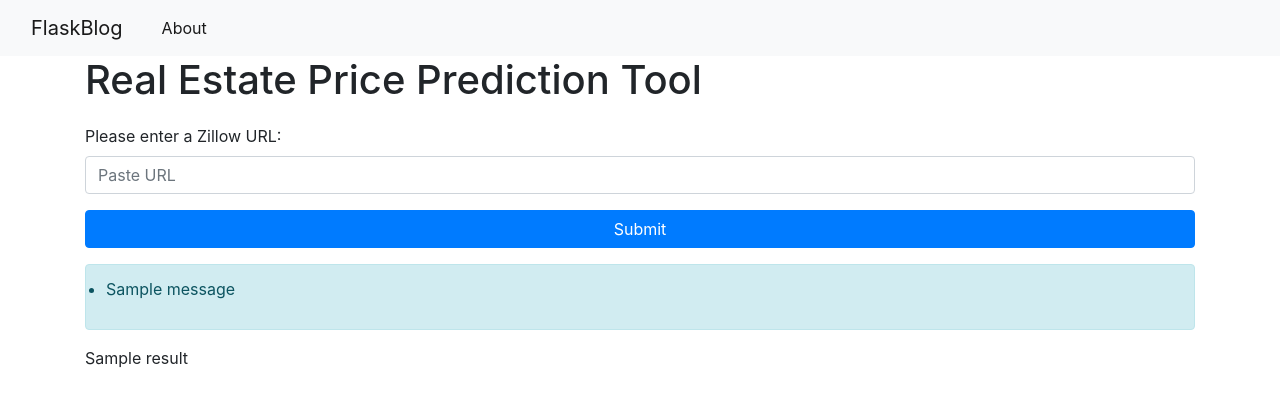
After one commit to adensattler/REPA, a Flask app: template Main/templates/home.html in a window 1280 px wide. The commit adds this page. Shown: the top 407 px of the page. Run offline with Flask 3, Linux system fonts and the light colour scheme; the template is opened without the code that fills it: most values are stand-ins (such as "Sample title", 1, 10 or a date in 2020); one stand-in notice (Sample message) is shown; some libraries are stand-ins or nearby versions.

Commit message:
Add experimental home page

```diff
--- a/Main/templates/base.html
+++ b/Main/templates/base.html
@@ -1,21 +1,40 @@
-<!doctype html>
+<!DOCTYPE html>
 <html lang="en">
   <head>
     <!-- Required meta tags -->
-    <meta charset="utf-8">
-    <meta name="viewport" content="width=device-width, initial-scale=1, shrink-to-fit=no">
+    <meta charset="utf-8" />
+    <meta
+      name="viewport"
+      content="width=device-width, initial-scale=1, shrink-to-fit=no"
+    />
 
     <!-- This is how you link to a specific file! the synttax is specific to jinja/Flask -->
-    <link rel="stylesheet" href="{{ url_for('static', filename='css/styles.css') }}">
+    <link
+      rel="stylesheet"
+      href="{{ url_for('static', filename='css/styles.css') }}"
+    />
     <!-- Bootstrap CSS -->
-    <link rel="stylesheet" href="https://stackpath.bootstrapcdn.com/bootstrap/4.3.1/css/bootstrap.min.css" integrity="sha384-ggOyR0iXCbMQv3Xipma34MD+dH/1fQ784/j6cY/iJTQUOhcWr7x9JvoRxT2MZw1T" crossorigin="anonymous">
+    <link
+      rel="stylesheet"
+      href="https://stackpath.bootstrapcdn.com/bootstrap/4.3.1/css/bootstrap.min.css"
+      integrity="sha384-ggOyR0iXCbMQv3Xipma34MD+dH/1fQ784/j6cY/iJTQUOhcWr7x9JvoRxT2MZw1T"
+      crossorigin="anonymous"
+    />
 
     <title>{% block title %} {% endblock %}</title>
   </head>
   <body>
     <nav class="navbar navbar-expand-md navbar-light bg-light">
       <a class="navbar-brand" href="{{ url_for('index')}}">FlaskBlog</a>
-        <button class="navbar-toggler" type="button" data-toggle="collapse" data-target="#navbarNav" aria-controls="navbarNav" aria-expanded="false" aria-label="Toggle navigation">
+      <button
+        class="navbar-toggler"
+        type="button"
+        data-toggle="collapse"
+        data-target="#navbarNav"
+        aria-controls="navbarNav"
+        aria-expanded="false"
+        aria-label="Toggle navigation"
+      >
         <span class="navbar-toggler-icon"></span>
       </button>
       <div class="collapse navbar-collapse" id="navbarNav">
@@ -26,14 +45,24 @@
         </ul>
       </div>
     </nav>
-    <div class="container">
-        {% block content %} {% endblock %}
-    </div>
+    <div class="container">{% block content %} {% endblock %}</div>
 
     <!-- Optional JavaScript -->
     <!-- jQuery first, then Popper.js, then Bootstrap JS -->
-    <script src="https://code.jquery.com/jquery-3.3.1.slim.min.js" integrity="sha384-q8i/X+965DzO0rT7abK41JStQIAqVgRVzpbzo5smXKp4YfRvH+8abtTE1Pi6jizo" crossorigin="anonymous"></script>
-    <script src="https://cdnjs.cloudflare.com/ajax/libs/popper.js/1.14.7/umd/popper.min.js" integrity="sha384-UO2eT0CpHqdSJQ6hJty5KVphtPhzWj9WO1clHTMGa3JDZwrnQq4sF86dIHNDz0W1" crossorigin="anonymous"></script>
-    <script src="https://stackpath.bootstrapcdn.com/bootstrap/4.3.1/js/bootstrap.min.js" integrity="sha384-JjSmVgyd0p3pXB1rRibZUAYoIIy6OrQ6VrjIEaFf/nJGzIxFDsf4x0xIM+B07jRM" crossorigin="anonymous"></script>
+    <script
+      src="https://code.jquery.com/jquery-3.3.1.slim.min.js"
+      integrity="sha384-q8i/X+965DzO0rT7abK41JStQIAqVgRVzpbzo5smXKp4YfRvH+8abtTE1Pi6jizo"
+      crossorigin="anonymous"
+    ></script>
+    <script
+      src="https://cdnjs.cloudflare.com/ajax/libs/popper.js/1.14.7/umd/popper.min.js"
+      integrity="sha384-UO2eT0CpHqdSJQ6hJty5KVphtPhzWj9WO1clHTMGa3JDZwrnQq4sF86dIHNDz0W1"
+      crossorigin="anonymous"
+    ></script>
+    <script
+      src="https://stackpath.bootstrapcdn.com/bootstrap/4.3.1/js/bootstrap.min.js"
+      integrity="sha384-JjSmVgyd0p3pXB1rRibZUAYoIIy6OrQ6VrjIEaFf/nJGzIxFDsf4x0xIM+B07jRM"
+      crossorigin="anonymous"
+    ></script>
   </body>
 </html>
--- /dev/null
+++ b/Main/templates/home.html
@@ -0,0 +1,49 @@
+{% extends 'base.html' %}
+
+<head>
+    <link rel="stylesheet" type="text/css" href="{{ url_for('static', filename='styles.css') }}">
+</head>
+
+{% block content %}
+<h1>{% block title %} Real Estate Price Prediction Tool {% endblock %}</h1>
+
+<form method="post">
+    <div class="form-group">
+        <label for="url">Please enter a Zillow URL:</label>
+
+        <input type="text" name="url"
+            placeholder="Paste URL" class="form-control"
+            value="{{ request.form['url'] }}"></input>
+    </div>
+    <div class="form-group">
+        <button type="submit" class="btn btn-primary">Submit</button>
+    </div>
+</form>
+
+<!-- Display flashed messages here -->
+{% with messages = get_flashed_messages() %}
+{% if messages %}
+<div class="alert alert-info">
+    <ul>
+        {% for message in messages %}
+        <li>{{ message }}</li>
+        {% endfor %}
+    </ul>
+</div>
+{% endif %}
+{% endwith %}
+
+<div>
+    {{result|safe}}
+</div>
+
+{% endblock %}
+{% with messages = get_flashed_messages() %}
+{% if messages %}
+<ul>
+{% for message in messages %}
+<li>{{ message }}</li>
+{% endfor %}
+</ul>
+{% endif %}
+{% endwith %}
```
Lines whose indentation alone changed are shown as unchanged.
